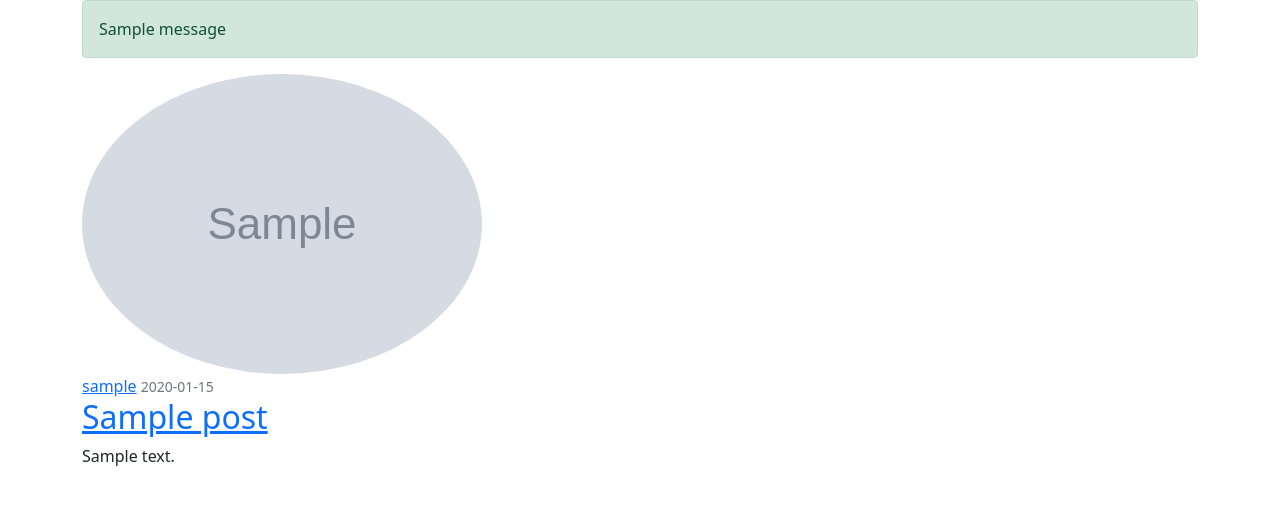
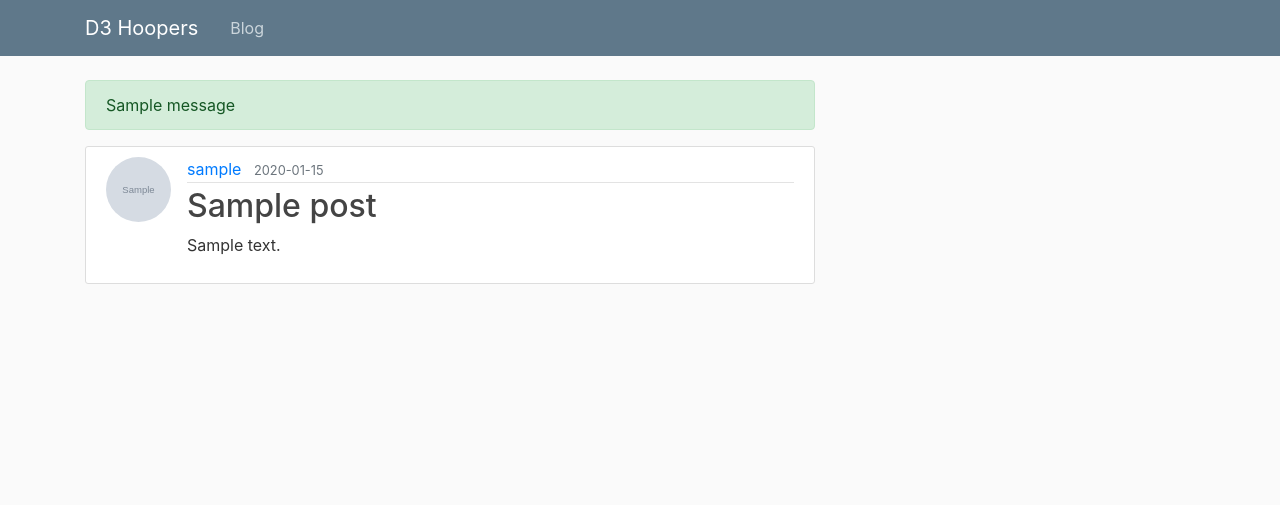
Before and after one commit to willemnielsen/D3_Bball_Db, a Python web app: template d3/templates/blog.html in a window 1280 px wide. Shown: the top 505 px of the page. Run offline with Jinja, Linux system fonts and the light colour scheme; the template is opened without the code that fills it: most values are stand-ins (such as "Sample title", 1, 10 or a date in 2020); grey boxes marked "Sample" are stand-in pictures; one stand-in notice (Sample message) is shown; some libraries are stand-ins or nearby versions.

Commit message:
Changed Title to D3Hoopers. Added navbar. Added missing line of js. Some other stuff

```diff
--- a/d3/templates/layout.html
+++ b/d3/templates/layout.html
@@ -3,22 +3,51 @@
 <head>
     <!-- Required meta tags -->
     <meta charset="utf-8">
-    <meta name="viewport" content="width=device-width, initial-scale=1">
+    <meta name="viewport" content="width=device-width, initial-scale=1, shrink-to-fit=no">
 
     <!-- Bootstrap CSS -->
-    <link href="https://cdn.jsdelivr.net/npm/bootstrap@5.0.2/dist/css/bootstrap.min.css" rel="stylesheet" integrity="sha384-EVSTQN3/azprG1Anm3QDgpJLIm9Nao0Yz1ztcQTwFspd3yD65VohhpuuCOmLASjC" crossorigin="anonymous">
+    <link rel="stylesheet" href="https://maxcdn.bootstrapcdn.com/bootstrap/4.0.0/css/bootstrap.min.css" integrity="sha384-Gn5384xqQ1aoWXA+058RXPxPg6fy4IWvTNh0E263XmFcJlSAwiGgFAW/dAiS6JXm" crossorigin="anonymous">
+    <link rel="stylesheet" type="text/css" href="{{ url_for('static', filename='main.css') }}">
 
-    <meta charset="UTF-8">
     {% if title %}
-        <title>D3 Schools - {{ title }}</title>
+        <title>{{ title }}</title>
     {% else %}
-        <title>D3 Schools</title>
+        <title>D3Hoopers</title>
     {% endif %}
-
 </head>
 <body>
+    <header class="site-header">
+      <nav class="navbar navbar-expand-md navbar-dark bg-steel fixed-top">
         <div class="container">
-        {% with messages= get_flashed_messages(with_categories=true) %}
+          <a class="navbar-brand mr-4" href="/">D3 Hoopers</a>
+          <button class="navbar-toggler" type="button" data-toggle="collapse" data-target="#navbarToggle" aria-controls="navbarToggle" aria-expanded="false" aria-label="Toggle navigation">
+            <span class="navbar-toggler-icon"></span>
+          </button>
+          <div class="collapse navbar-collapse" id="navbarToggle">
+            <div class="navbar-nav mr-auto">
+              <a class="nav-item nav-link" href="{{ url_for('blog') }}">Blog</a>
+            </div>
+            <!-- Navbar Right Side -->
+            {% if blog %}
+                <div class="navbar-nav">
+                {% if current_user.is_authenticated %}
+                    <a class="nav-item nav-link" href="{{ url_for('new_post') }}">New Post</a>
+                    <a class="nav-item nav-link" href="{{ url_for('account') }}">Account</a>
+                    <a class="nav-item nav-link" href="{{ url_for('logout') }}">Logout</a>
+                {% else %}
+                      <a class="nav-item nav-link" href="{{ url_for('login') }}">Login</a>
+                      <a class="nav-item nav-link" href="{{ url_for('register') }}">Register</a>
+                {% endif %}
+                </div>
+            {% endif %}
+          </div>
+        </div>
+      </nav>
+    </header>
+    <main role="main" class="container">
+      <div class="row">
+        <div class="col-md-8">
+          {% with messages = get_flashed_messages(with_categories=true) %}
             {% if messages %}
               {% for category, message in messages %}
                 <div class="alert alert-{{ category }}">
@@ -28,9 +57,15 @@
             {% endif %}
           {% endwith %}
           {% block content %}{% endblock %}
+
         </div>
+      </div>
+
+    </main>
     <!-- Option 2: Separate Popper and Bootstrap JS -->
-    <script src="https://cdn.jsdelivr.net/npm/@popperjs/core@2.9.2/dist/umd/popper.min.js" integrity="sha384-IQsoLXl5PILFhosVNubq5LC7Qb9DXgDA9i+tQ8Zj3iwWAwPtgFTxbJ8NT4GN1R8p" crossorigin="anonymous"></script>
-    <script src="https://cdn.jsdelivr.net/npm/bootstrap@5.0.2/dist/js/bootstrap.min.js" integrity="sha384-cVKIPhGWiC2Al4u+LWgxfKTRIcfu0JTxR+EQDz/bgldoEyl4H0zUF0QKbrJ0EcQF" crossorigin="anonymous"></script>
+    <script src="https://code.jquery.com/jquery-3.3.1.slim.min.js" integrity="sha384-q8i/X+965DzO0rT7abK41JStQIAqVgRVzpbzo5smXKp4YfRvH+8abtTE1Pi6jizo" crossorigin="anonymous"></script>
+    <script src="https://cdn.jsdelivr.net/npm/popper.js@1.14.7/dist/umd/popper.min.js" integrity="sha384-UO2eT0CpHqdSJQ6hJty5KVphtPhzWj9WO1clHTMGa3JDZwrnQq4sF86dIHNDz0W1" crossorigin="anonymous"></script>
+    <script src="https://cdn.jsdelivr.net/npm/bootstrap@4.3.1/dist/js/bootstrap.min.js" integrity="sha384-JjSmVgyd0p3pXB1rRibZUAYoIIy6OrQ6VrjIEaFf/nJGzIxFDsf4x0xIM+B07jRM" crossorigin="anonymous"></script>
+
 </body>
 </html>
```
Lines whose indentation alone changed are shown as unchanged.
